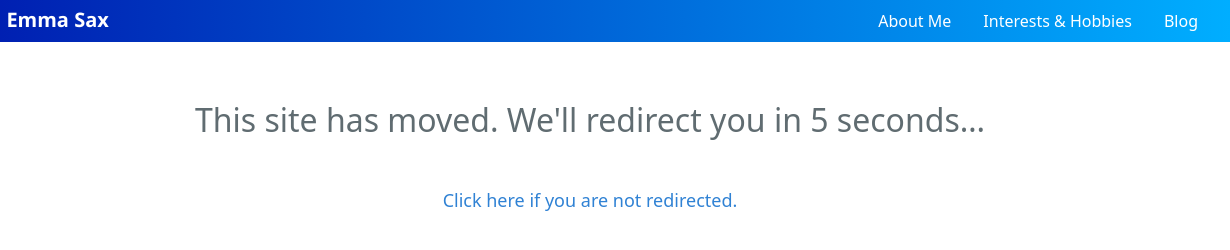
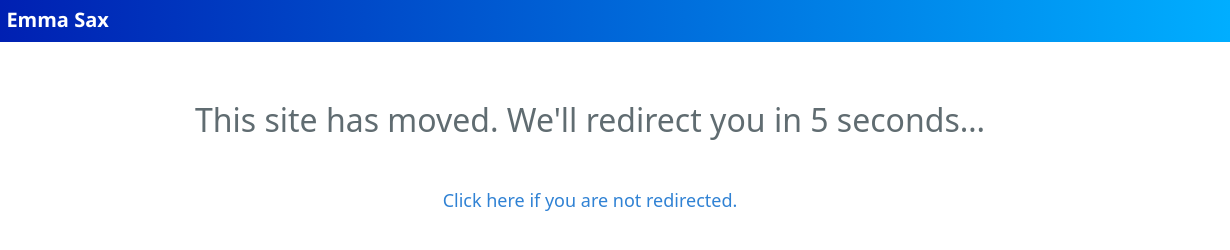
Before and after one commit to emmasax4/emmasax4-redirects, a plain HTML site: page index.html in a window 1280 px wide. Shown: the full height of the page, 50-1280 px from the left. Drawn offline with Linux system fonts and the light colour scheme; a web font is replaced by a local one.

Commit message:
Prettify it even more

```diff
--- a/index.html
+++ b/index.html
@@ -4,6 +4,8 @@
     <meta charset="UTF-8">
     <meta http-equiv="X-UA-Compatible" content="IE=edge">
     <meta name="viewport" content="width=device-width, initial-scale=1.0">
+
+    <!-- Load the favicons, images, and CSS to make it look like this page is a part of my primary site. -->
     <meta name="msapplication-TileColor" content="#2d89ef">
     <meta name="msapplication-TileImage" content="/assets/images/mstile-150x150.png">
     <meta name="msapplication-config" content="/assets/images/browserconfig.xml">
@@ -18,52 +20,26 @@
     <link rel="stylesheet" href="/assets/css/google_fonts.min.css">
     <link rel="stylesheet" href="/assets/css/style.css">
 
-
+    <!-- No need for robots to index this site; also providing the actual redirect. -->
     <meta http-equiv="refresh" content="5; url=https://emmasax4.com">
     <meta name="robots" content="noindex">
   </head>
 
   <title>Redirecting&hellip;</title>
 
+  <!-- Give me the navigation bar so it looks like this page is a part of my primary site. -->
   <header class="sticky-top">
     <nav class="navbar navbar-expand-md navbar-dark py-0 py-md-0">
-      <!-- Left hand side of navbar -->
+      <!-- Just show the primary home button -->
       <a class="navbar-brand mb-0" href="https://emmasax4.com" target="_self">
         <img src="/assets/images/e-logo-white-40.png" width="30" height="30" style="margin-top: 1px; margin-bottom: 1px;"
         class="d-inline-block align-top" alt="E logo"
       >&nbsp;&nbsp;Emma Sax
       </a>
-      <!-- Navbar open/close button when on a smaller screen -->
-      <button class="navbar-toggler" type="button" data-toggle="collapse"
-      data-target="#navbar-links" aria-controls="navbar-links"
-      aria-expanded="false" aria-label="Toggle navigation">
-        <i data-feather="menu"></i>
-        <i data-feather="x"></i>
-      </button>
-      <!-- Page links -->
-      <div class="collapse navbar-collapse" id="navbar-links">
-        <ul class="navbar-nav ml-auto mt-2 mt-md-0">
-          <li class="nav-item ">
-            <a class="nav-link" href="https://emmasax4.com/about-me/">About Me
-            </a>
-          </li>
-          <li class="nav-item ">
-            <a class="nav-link" href="https://emmasax4.com/interests-and-hobbies/">Interests & Hobbies
-            </a>
-          </li>
-          <li class="nav-item ">
-            <a class="nav-link" href="https://emmasax4.com/blog/">Blog
-            </a>
-          </li>
-        </ul>
-      </div>
     </nav>
   </header>
 
-  <!-- <link rel="canonical" href="https://emmasax4.com"> -->
-  <!-- <script>
-    location="https://emmasax4.com"
-  </script> -->
+  <!-- Give me a nice message that I'll be redirected -->
   <div class="text-center">
     <br><br>
     <p style="font-size: 32px;">This site has moved. We'll redirect you in 5 seconds&hellip;</p>
@@ -71,6 +47,7 @@
     <a href="https://emmasax4.com">Click here if you are not redirected.</a>
   </div>
 
+  <!-- Load Jquery/Bootstrap just in case -->
   <script src="/assets/js/jquery.min.js"></script>
   <script src="/assets/js/bootstrap.min.js"></script>
 </html>
```
